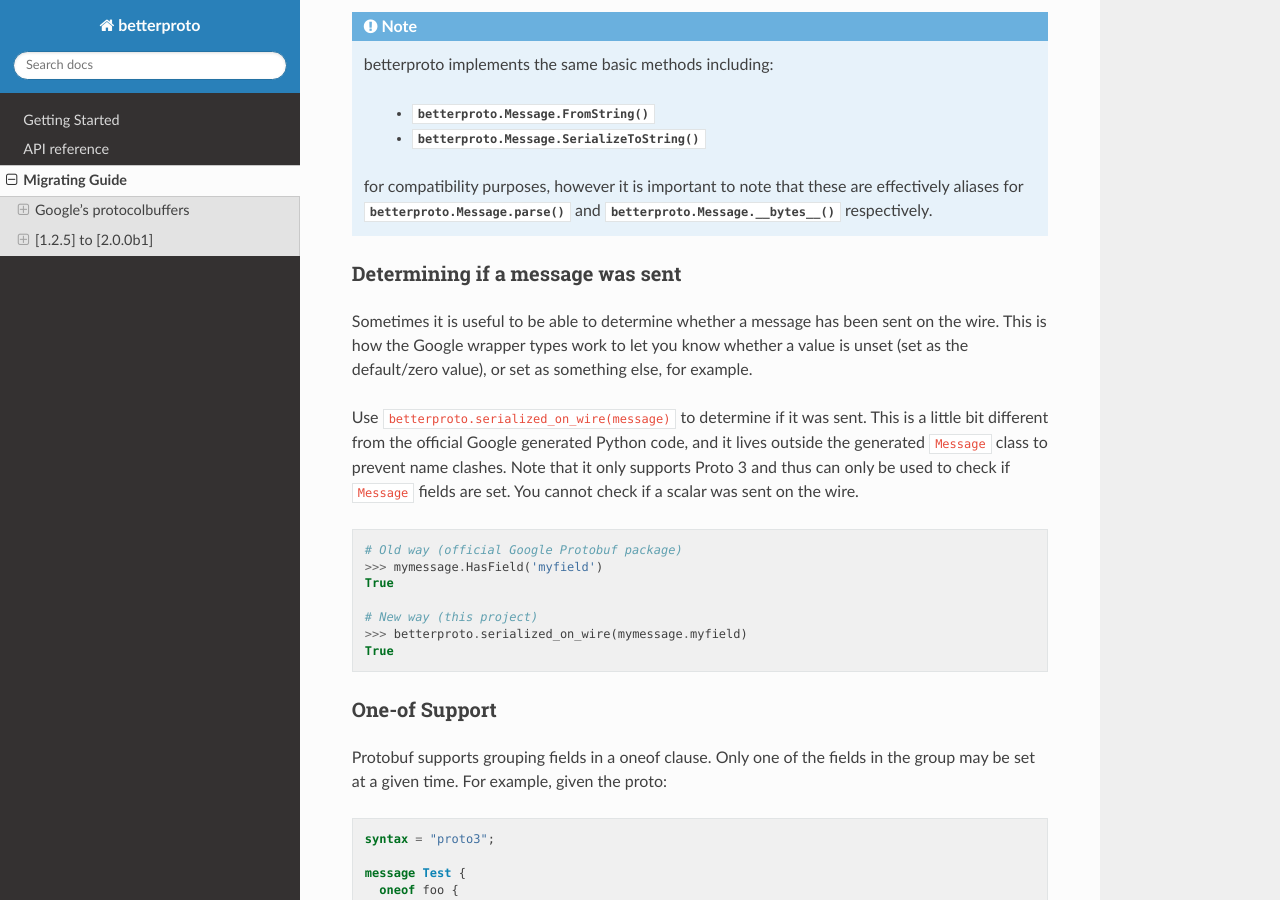
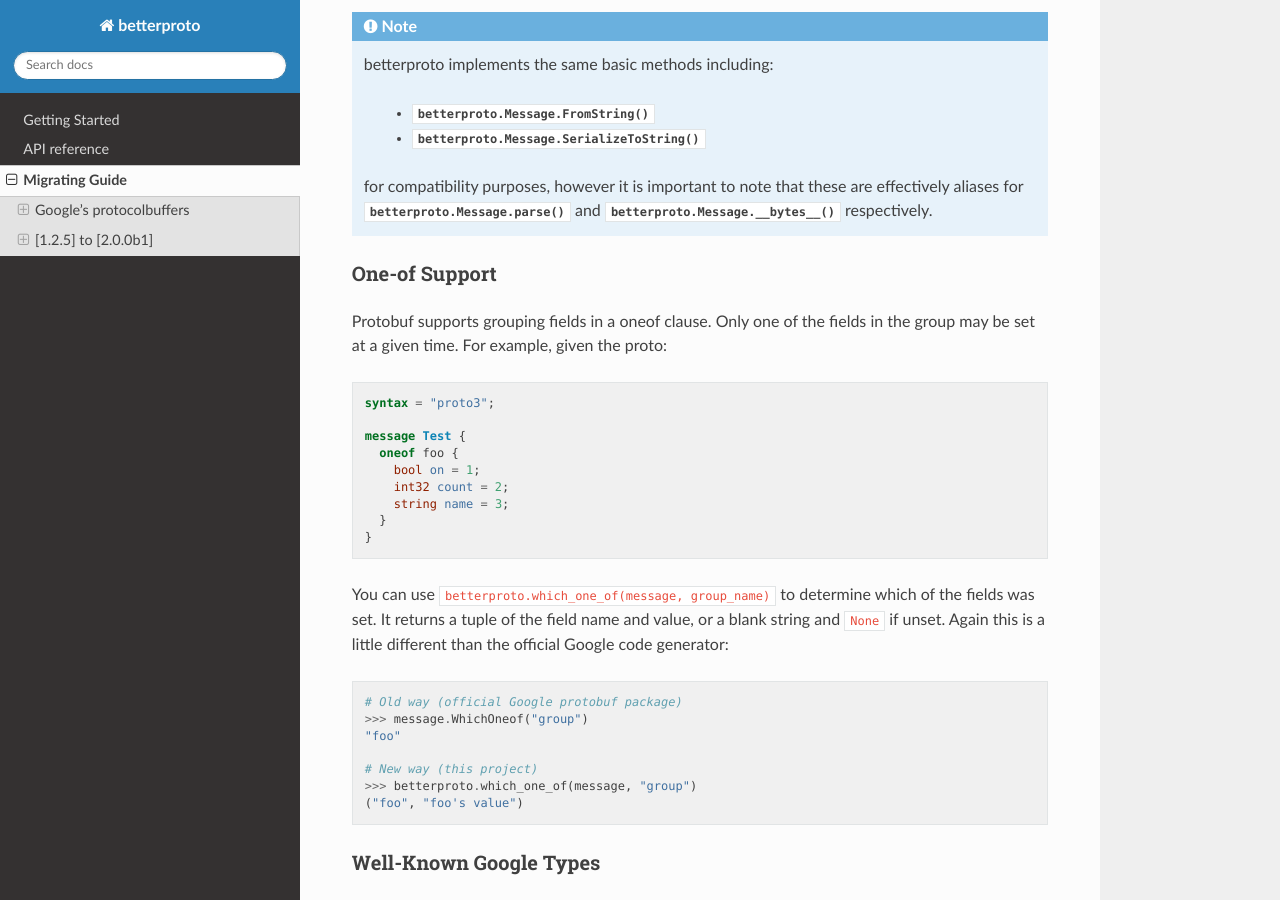
Before and after one commit to danielgtaylor/python-betterproto, a Sphinx documentation site: the page built from docs/migrating.rst, in a window 1280 px wide and 900 px high, scrolled down 276 px. Built offline with Sphinx 7.4.7 and the Read the Docs theme 3.1.0, drawn with Linux system fonts in a browser that asks for light colours.

Commit message:
Remove serialized_on_wire from documentation

```diff
--- a/docs/migrating.rst
+++ b/docs/migrating.rst
@@ -17,30 +17,6 @@
     for compatibility purposes, however it is important to note that these are
     effectively aliases for :meth:`betterproto.Message.parse` and
     :meth:`betterproto.Message.__bytes__` respectively.
-
-
-Determining if a message was sent
-~~~~~~~~~~~~~~~~~~~~~~~~~~~~~~~~~
-
-Sometimes it is useful to be able to determine whether a message has been sent on
-the wire. This is how the Google wrapper types work to let you know whether a value is
-unset (set as the default/zero value), or set as something else, for example.
-
-Use ``betterproto.serialized_on_wire(message)`` to determine if it was sent. This is
-a little bit different from the official Google generated Python code, and it lives
-outside the generated ``Message`` class to prevent name clashes. Note that it only
-supports Proto 3 and thus can only be used to check if ``Message`` fields are set.
-You cannot check if a scalar was sent on the wire.
-
-.. code-block:: python
-
-    # Old way (official Google Protobuf package)
-    >>> mymessage.HasField('myfield')
-    True
-
-    # New way (this project)
-    >>> betterproto.serialized_on_wire(mymessage.myfield)
-    True
 
 
 One-of Support
```
Also changed, not shown: README.md (+0 -14 lines).
